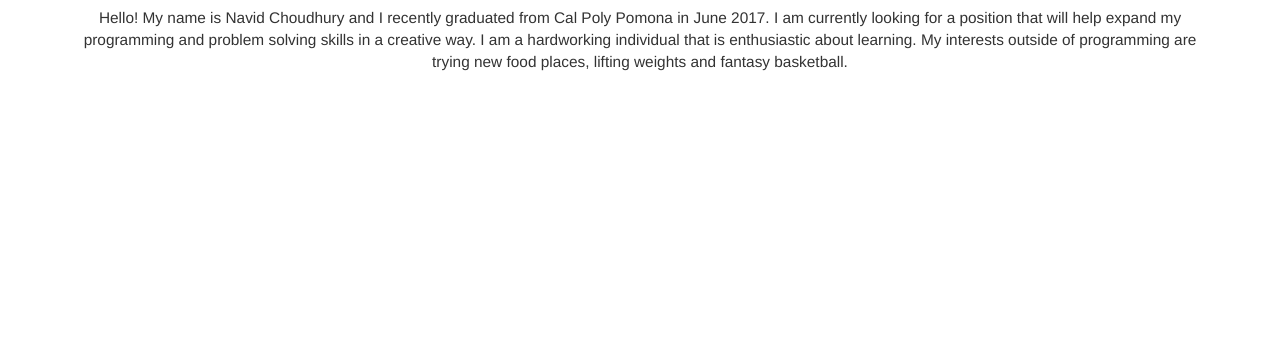
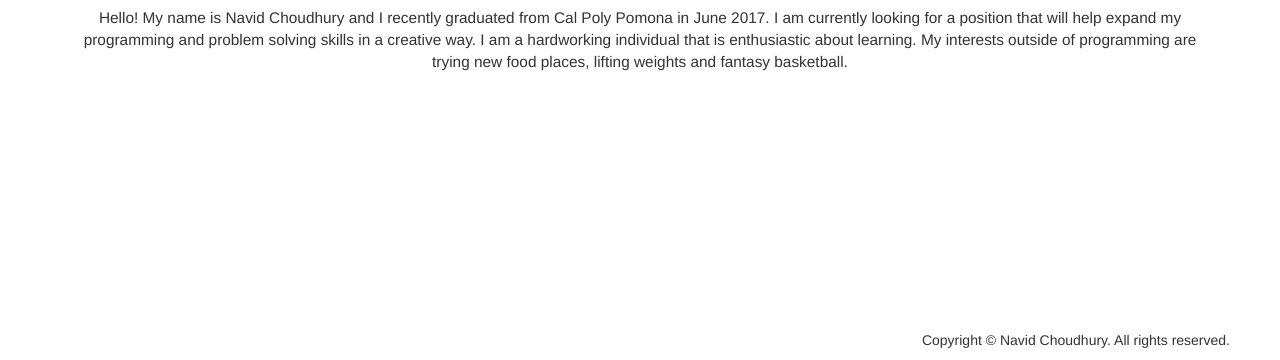
Before and after one commit to navidchoudhury/navidchoudhury.github.io, a plain HTML site: page index.html in a window 1280 px wide. Shown: the part 440-800 px from the top of the page. Drawn offline with nearby package versions, Linux system fonts and the light colour scheme.

Commit message:
footer
added footer

```diff
--- a/CSS/style.css
+++ b/CSS/style.css
@@ -20,3 +20,11 @@ body{
 	font-size: 110%;
 
 }
+footer{
+
+	position: absolute;
+	bottom: 0;
+	float: right;
+	text-align: right;
+	right: 50px;
+}
--- a/index.html
+++ b/index.html
@@ -54,5 +54,8 @@
 
 <script src="https://code.jquery.com/jquery-3.2.1.js"></script>
 <script src="https://maxcdn.bootstrapcdn.com/bootstrap/3.3.7/js/bootstrap.min.js"></script>
+<footer>
+	<p>Copyright © Navid Choudhury. All rights reserved.</p>
+</footer>
 </body>
 </html>
```
